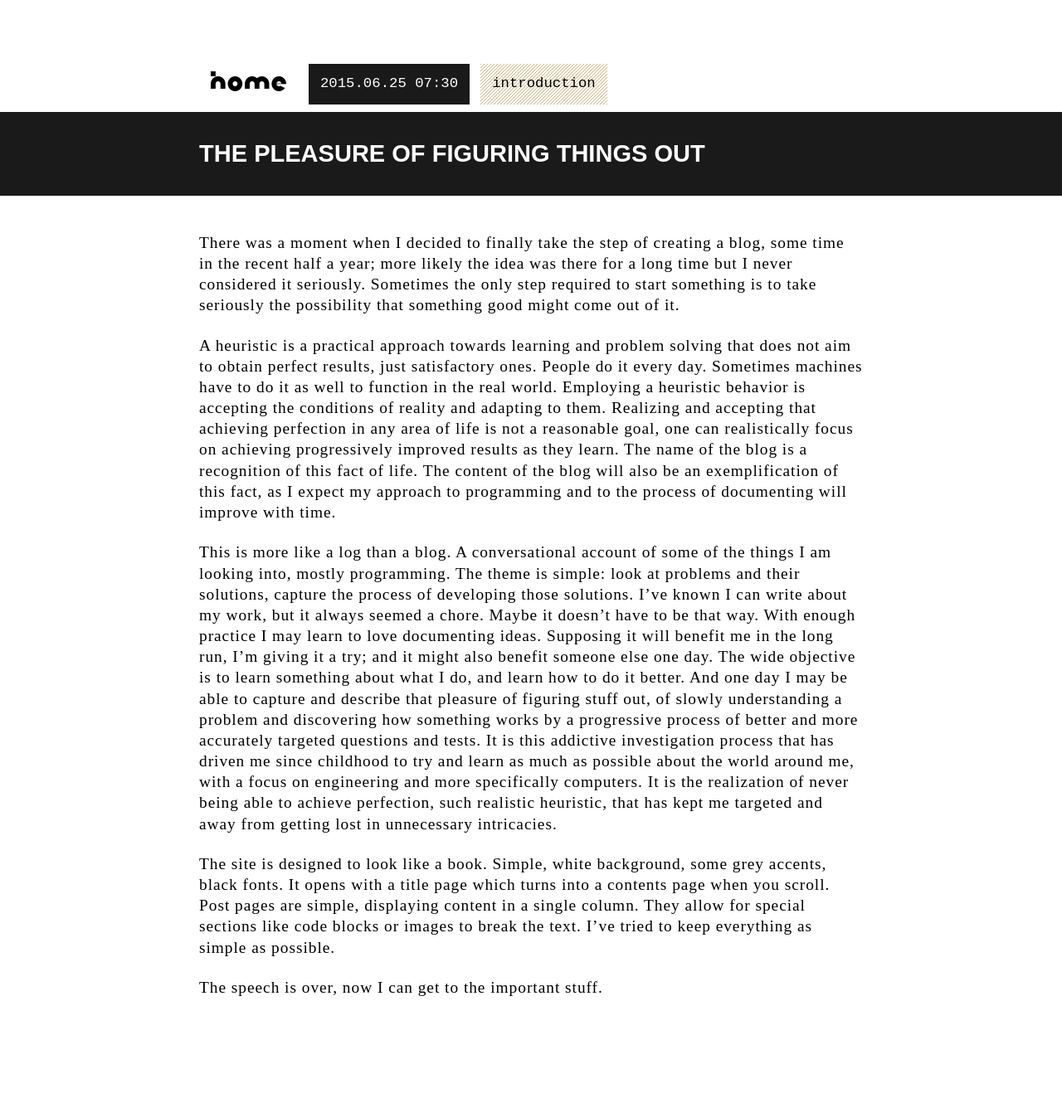
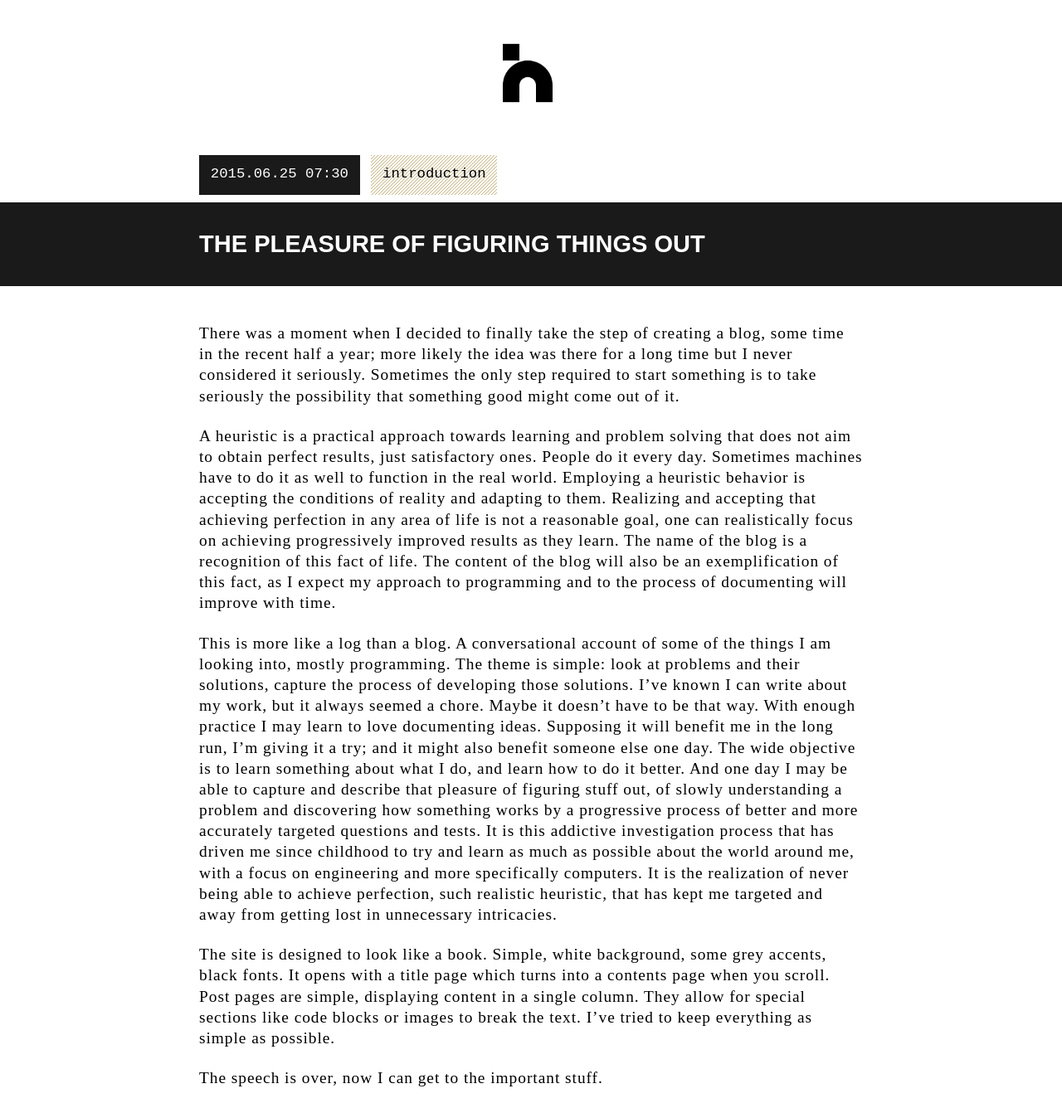
Before and after one commit to chronicweirdo/blog, a Jekyll site: the page built from _posts/2015.06/2015-06-25-The-pleasure-of-figuring-things-out.md, in a window 1280 px wide. Shown: the whole page at 83% size. Built offline with Jekyll 4.4.1, drawn with Linux system fonts in a browser that asks for light colours; before the commit the page ends 1226 px from its top, so only the background shows below that.

Commit message:
removing home button from post page and returning to old logo

```diff
--- a/_layouts/post.html
+++ b/_layouts/post.html
@@ -18,10 +18,12 @@
     </script>
 </head>
 <body>
+    <p class="logo">
+        <a class="home" href="/">
+            <img src="{{ "/css/heuristics.png" | prepend: site.baseurl }}" alt="home"/>
+        </a>
+    </p>
     <p class="tag">
-        <a class="home" href="/">
-            <img src="{{ "/css/home.png" | prepend: site.baseurl }}" alt="home"/>
-        </a>
         <span class="date">{{ page.date | date: "%Y.%m.%d %H:%M" }}</span>
         {% for tag in page.tags %}
             <span class="tag">{{ tag }}</span>
```
